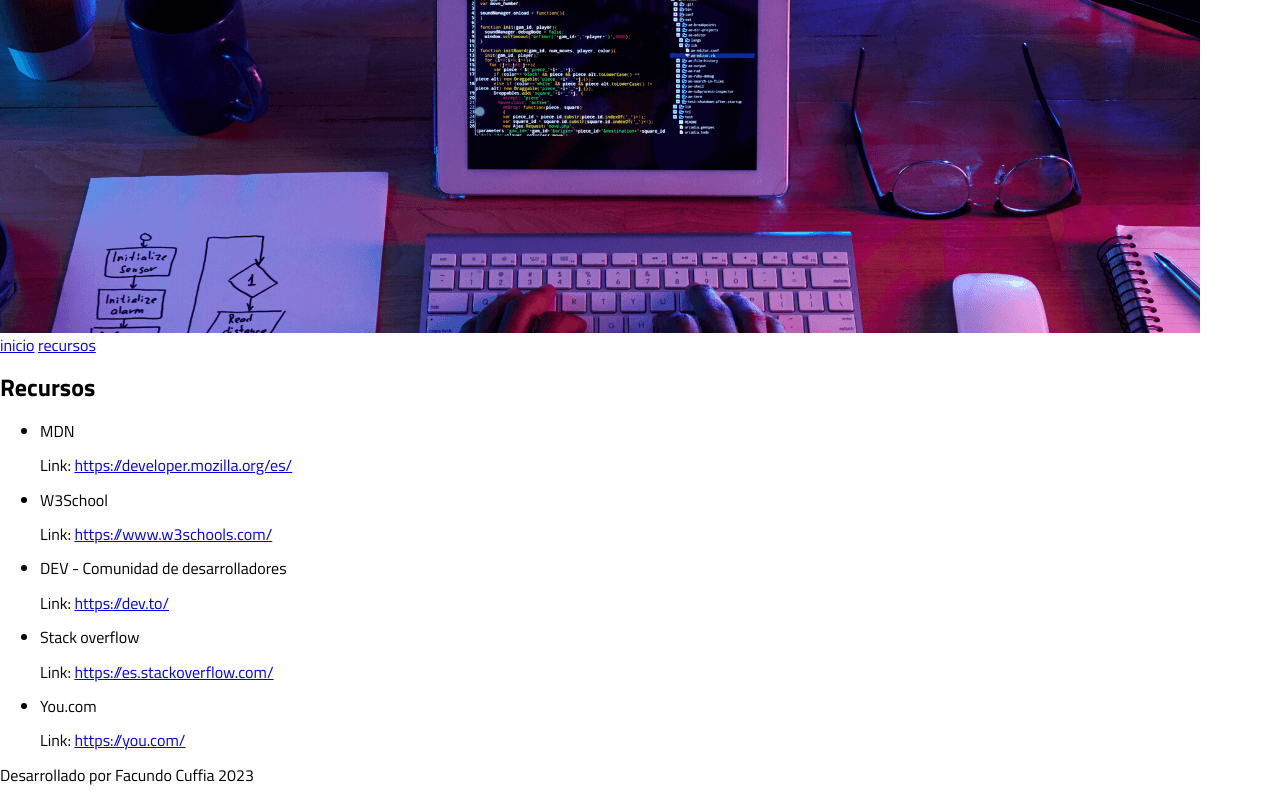
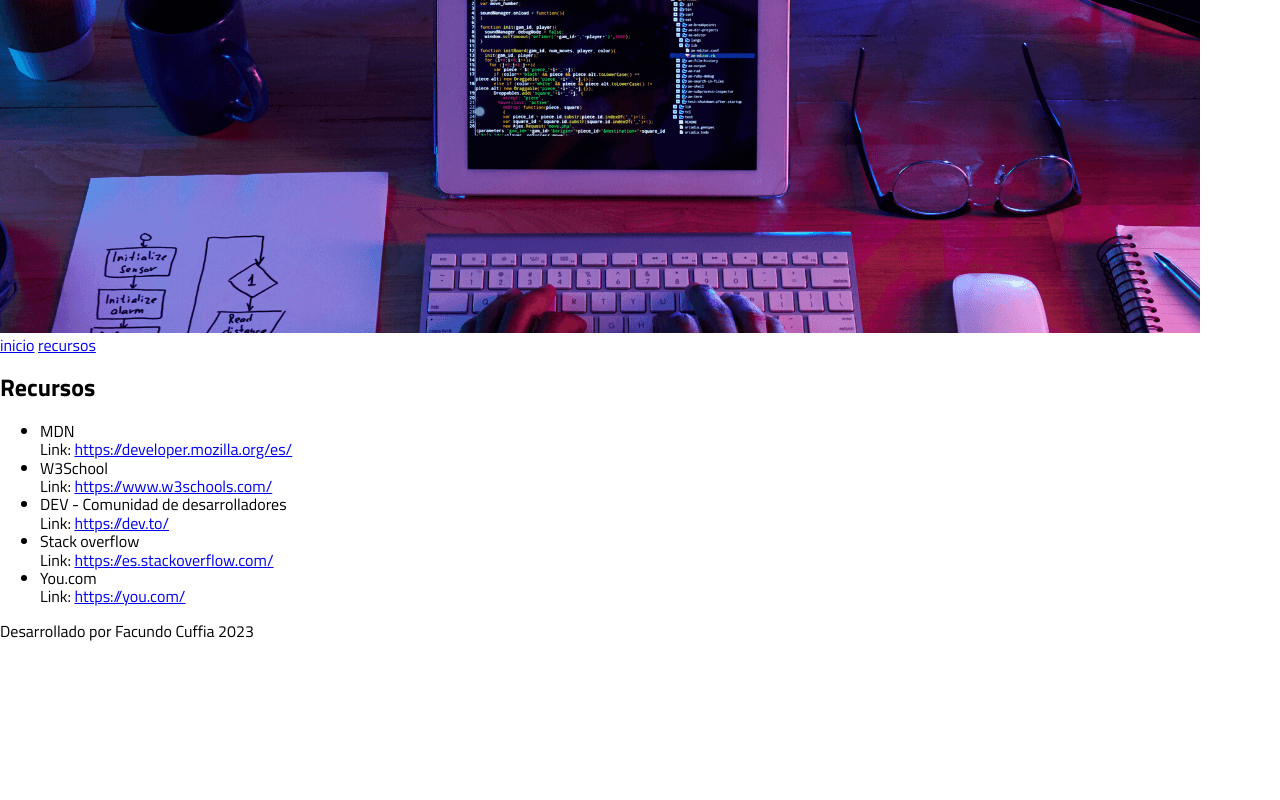
Before and after one commit to FacundoCuffia/Actividad_1-AW1-Cuffia, a website: page src/recursos.html in a window 1280 px wide. Shown: the part 375-1175 px from the top of the page. After the commit the page ends 1031 px from the top, so only its background shows below. Drawn offline with Linux system fonts and the light colour scheme.

Commit message:
Actualizados los elementos de la lista

```diff
--- a/src/recursos.html
+++ b/src/recursos.html
@@ -25,23 +25,23 @@
         <h2>Recursos</h2>
         <ul>
             <li>
-                <p>MDN</p>
-                <p>Link: <a href="https://developer.mozilla.org/es/" target="_blank">https://developer.mozilla.org/es/</a></p>
+                MDN<br>
+                Link: <a href="https://developer.mozilla.org/es/" target="_blank">https://developer.mozilla.org/es/</a>
             <li>
-                <p>W3School</p>
-                <p>Link: <a href=https://www.w3schools.com/ target="_blank">https://www.w3schools.com/</a></p>
+                W3School<br>
+                Link: <a href=https://www.w3schools.com/ target="_blank">https://www.w3schools.com/</a>
             </li>
             <li>
-                <p>DEV - Comunidad de desarrolladores</p>
-                <p>Link: <a href=https://dev.to/ target="_blank">https://dev.to/</a></p>
+                DEV - Comunidad de desarrolladores<br>
+                Link: <a href=https://dev.to/ target="_blank">https://dev.to/</a>
             </li>
             <li>
-                <p>Stack overflow</p>
-                <p>Link: <a href=https://es.stackoverflow.com/ target="_blank">https://es.stackoverflow.com/</a></p>
+                Stack overflow<br>
+                Link: <a href=https://es.stackoverflow.com/ target="_blank">https://es.stackoverflow.com/</a>
             </li>
             <li>
-                <p>You.com</p>
-                <p>Link: <a href=https://you.com/ target="_blank">https://you.com/</a></p>
+                You.com<br>
+                Link: <a href=https://you.com/ target="_blank">https://you.com/</a>
             </li>
         </ul>
     </main>
```
